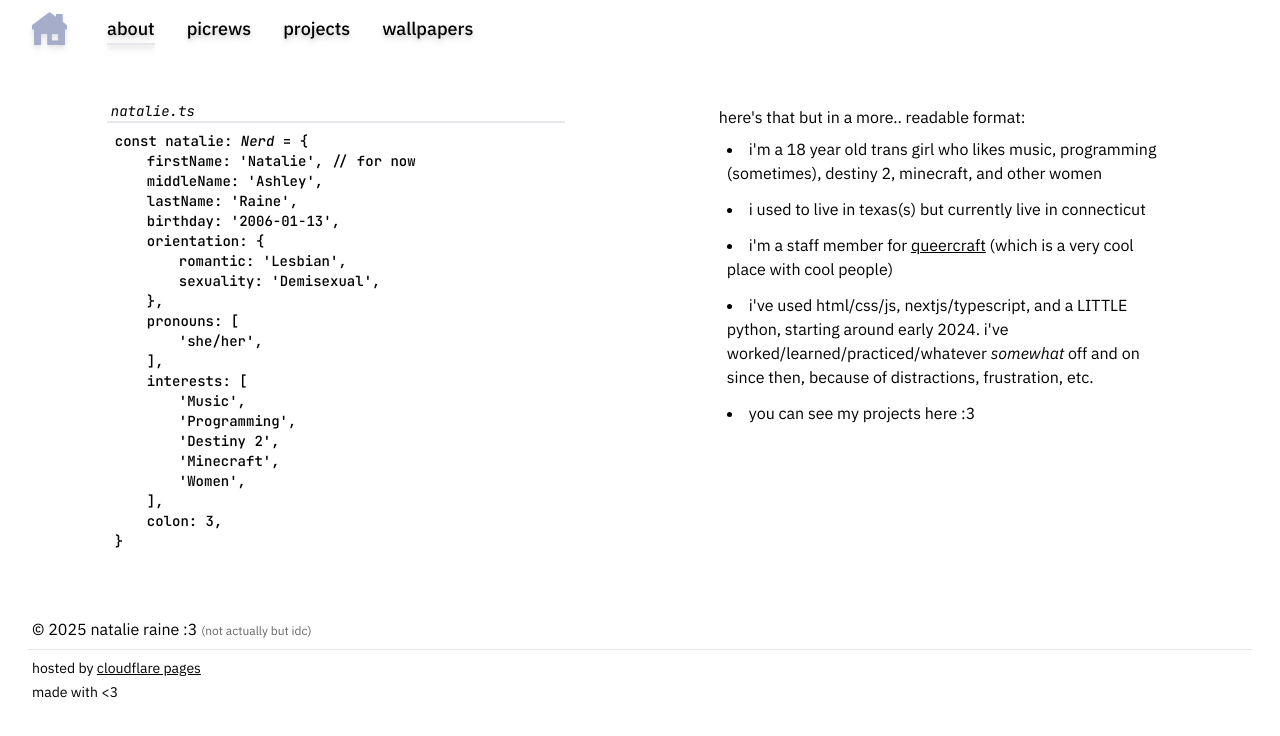
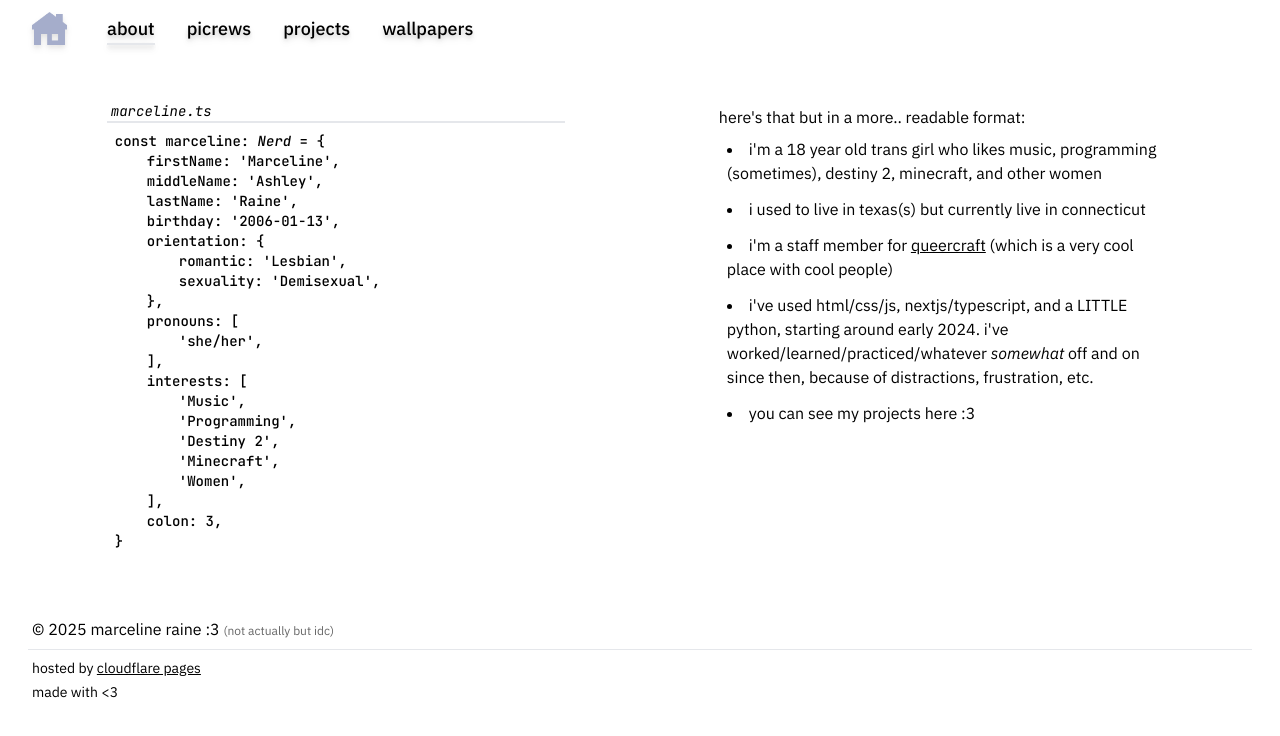
Before and after one commit to Meowcelinee/website, a Next.js app: page /about in a window 1280 px wide. Shown: the top 736 px of the page. Built offline with nearby package versions, Linux system fonts and the light colour scheme; a web font is replaced by a local one; what @catppuccin/tailwindcss would draw is missing.

Commit message:
marceline :3

```diff
--- a/src/components/about_me/Codeblock.tsx
+++ b/src/components/about_me/Codeblock.tsx
@@ -1,4 +1,4 @@
-import NatalieTs from './NatalieTs';
+import MarcelineTs from './MarcelineTs';
 
 export default function Codeblock() {
     return (
@@ -8,10 +8,10 @@ export default function Codeblock() {
                 id='aboutMeCodeblock'
             >
                 <div className='border-b-2 border-surface1 mb-2 text-subtext0 italic text-sm px-1'>
-                    natalie.ts
+                    marceline.ts
                 </div>
                 <div className='font-medium md:text-sm text-xs px-2'>
-                    <NatalieTs />
+                    <MarcelineTs />
                 </div>
             </div>
         </>
--- a/src/components/about_me/List.tsx
+++ b/src/components/about_me/List.tsx
@@ -1,5 +1,5 @@
 import Link from 'next/link';
-import { getAge } from '@/src/data/natalie';
+import { getAge } from '@/src/data/marceline';
 
 export default function List() {
     return (
--- a/src/components/about_me/NatalieTs.tsx
+++ b/src/components/about_me/MarcelineTs.tsx
@@ -1,56 +1,56 @@
-import { natalie } from '@/src/data/natalie';
+import { marceline } from '@/src/data/marceline';
 
 const openBrace = <>&#123;</>;
 const closeBrace = <>&#125;</>;
 
 function Interests() {
-    return natalie.interests?.map((interest, interestKey) => {
+    return marceline.interests?.map((interest, interestKey) => {
         return (
-            <>
+            <div key={interestKey}>
                 <span className='text-green' key={interestKey}>
                     &apos;{interest}&apos;
                 </span>
                 ,<br />
-            </>
+            </div>
         );
     });
 }
 
 // this component is genuinely incomprehensible when formatted
 // prettier-ignore
-export default function NatalieTs() {
+export default function MarcelineTs() {
     return (
         <>
             <div>
-                {/* const natalie: Nerd = { */}
-                <span className='text-mauve'>const</span> natalie<span className='text-teal'>: </span><span className='text-yellow italic'>Nerd</span> = <span className='text-red'>{openBrace}</span>
+                {/* const marceline: Nerd = { */}
+                <span className='text-mauve'>const</span> marceline<span className='text-teal'>: </span><span className='text-yellow italic'>Nerd</span> = <span className='text-red'>{openBrace}</span>
                 <div className='md:pl-8 pl-4'>
                     {/* firstName */}
-                    firstName<span className='text-teal'>:</span> <span className='text-green'>&apos;{natalie.firstName}&apos;</span>, <span className='text-overlay0'> // for now</span><br />
+                    firstName<span className='text-teal'>:</span> <span className='text-green'>&apos;{marceline.firstName}&apos;</span>, <span className='text-overlay0'></span><br />
 
                     {/* middleName */}
-                    middleName<span className='text-teal'>:</span> <span className='text-green'>&apos;{natalie.middleName}&apos;</span>,<br />
+                    middleName<span className='text-teal'>:</span> <span className='text-green'>&apos;{marceline.middleName}&apos;</span>,<br />
 
                     {/* lastName */}
-                    lastName<span className='text-teal'>:</span> <span className='text-green'>&apos;{natalie.lastName}&apos;</span>,<br />
+                    lastName<span className='text-teal'>:</span> <span className='text-green'>&apos;{marceline.lastName}&apos;</span>,<br />
 
                     {/* birthday: '2006-01-13', */}
-                    birthday<span className='text-teal'>:</span> <span className='text-green'>&apos;{natalie.birthday}&apos;</span>,<br />
+                    birthday<span className='text-teal'>:</span> <span className='text-green'>&apos;{marceline.birthday}&apos;</span>,<br />
 
                     {/* orientation */}
                     orientation<span className='text-teal'>:</span> <span className='text-peach'>{openBrace}</span><br />
                     <div className='md:pl-8 pl-4'>
                         {/* orientation */}
-                        romantic<span className='text-teal'>:</span> <span className='text-green'>&apos;{natalie.orientation.romantic}&apos;</span>,<br />
+                        romantic<span className='text-teal'>:</span> <span className='text-green'>&apos;{marceline.orientation.romantic}&apos;</span>,<br />
                         {/* sexuality */}
-                        sexuality<span className='text-teal'>:</span> <span className='text-green'>&apos;{natalie.orientation.sexuality}&apos;</span>,<br />
+                        sexuality<span className='text-teal'>:</span> <span className='text-green'>&apos;{marceline.orientation.sexuality}&apos;</span>,<br />
                     </div>
                     <span className='text-peach'>{closeBrace}</span>,<br />
 
                     {/* pronouns: she/her */}
                     pronouns<span className='text-teal'>:</span> <span className='text-peach'>[</span><br />
                     <div className='md:pl-8 pl-4'>
-                        <span className='text-green'>&apos;{natalie.pronouns}&apos;</span>,<br />
+                        <span className='text-green'>&apos;{marceline.pronouns}&apos;</span>,<br />
                     </div>
                     <span className='text-peach'> ]</span>,<br />
 
@@ -63,7 +63,7 @@ export default function NatalieTs() {
 
                     {/* :3 */}
                     colon<span className='text-teal'>:</span>{' '}
-                    <span className='text-peach'>{natalie.colon}</span>, <br />
+                    <span className='text-peach'>{marceline.colon}</span>, <br />
                 </div>
                 {/* final closing brace */}
                 <span className='text-red'>{closeBrace}</span>
--- a/src/components/footer.tsx
+++ b/src/components/footer.tsx
@@ -6,7 +6,7 @@ export default function Footer() {
     return (
         <div className='bg-mantle mt-3 mx-5 md:py-3 md:px-2 py-3 px-2'>
             <p className='text-subtext1 mx-1'>
-                &copy; {currentYear} natalie raine :3{' '}
+                &copy; {currentYear} marceline raine :3{' '}
                 <span className='text-xs text-overlay2 opacity-60'>
                     (not actually but idc)
                 </span>
--- a/src/data/natalie.ts
+++ b/src/data/marceline.ts
@@ -13,8 +13,8 @@ interface Nerd {
     colon?: three;
 }
 
-export const natalie: Nerd = {
-    firstName: 'Natalie',
+export const marceline: Nerd = {
+    firstName: 'Marceline',
     middleName: 'Ashley',
     lastName: 'Raine',
     birthday: '2006-01-13',
--- a/src/pages/_app.tsx
+++ b/src/pages/_app.tsx
@@ -16,7 +16,7 @@ export default function App({ Component, pageProps }: AppProps) {
                 <title>my site :3</title>
                 <meta name='description' content='made with nextjs' />
 
-                <meta property='og:title' content="natalie's website :3" />
+                <meta property='og:title' content="marceline's website :3" />
                 <meta
                     property='og:description'
                     content='a glorified "about me"'
--- a/src/pages/index.tsx
+++ b/src/pages/index.tsx
@@ -17,9 +17,12 @@ export default function Homepage() {
                     </div>
                     <div className='md:justify-start flex flex-col justify-center md:mx-0 m-auto text-left'>
                         <h1 className='md:text-4xl text-4xl font-semibold'>
-                            lorem ipsum
+                            marceline raine :3
                         </h1>
-                        <p className='text-subtext0'>
+                        <h3 className='md:text-xl text-lg font-semibold text-subtext1 italic'>
+                            (aka meowceline)
+                        </h3>
+                        <p className='text-subtext0 mt-2'>
                             welcome to my website :)
                         </p>
                     </div>
```
Also changed, not shown: src/data/linkData.ts (+10 -10 lines).
